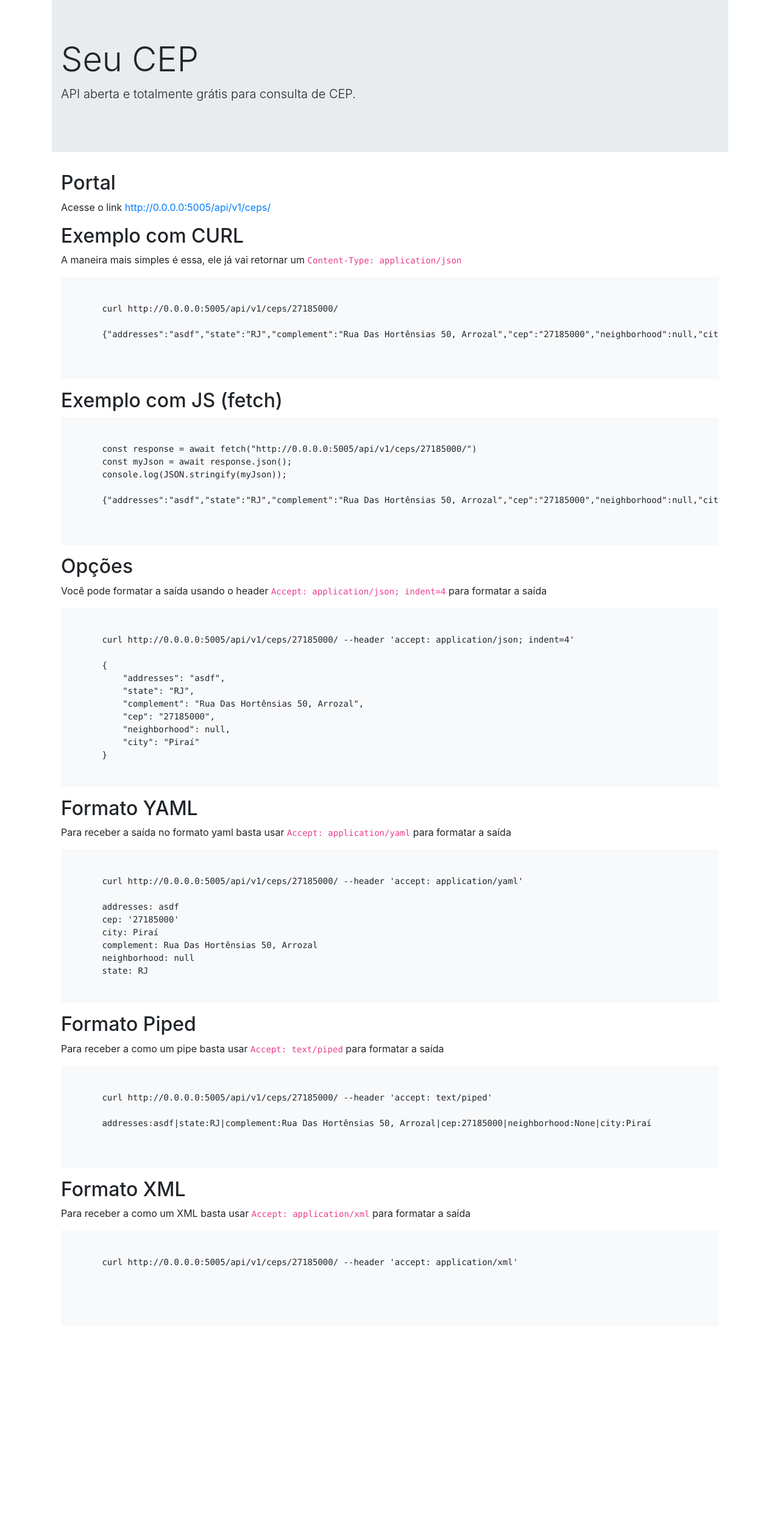
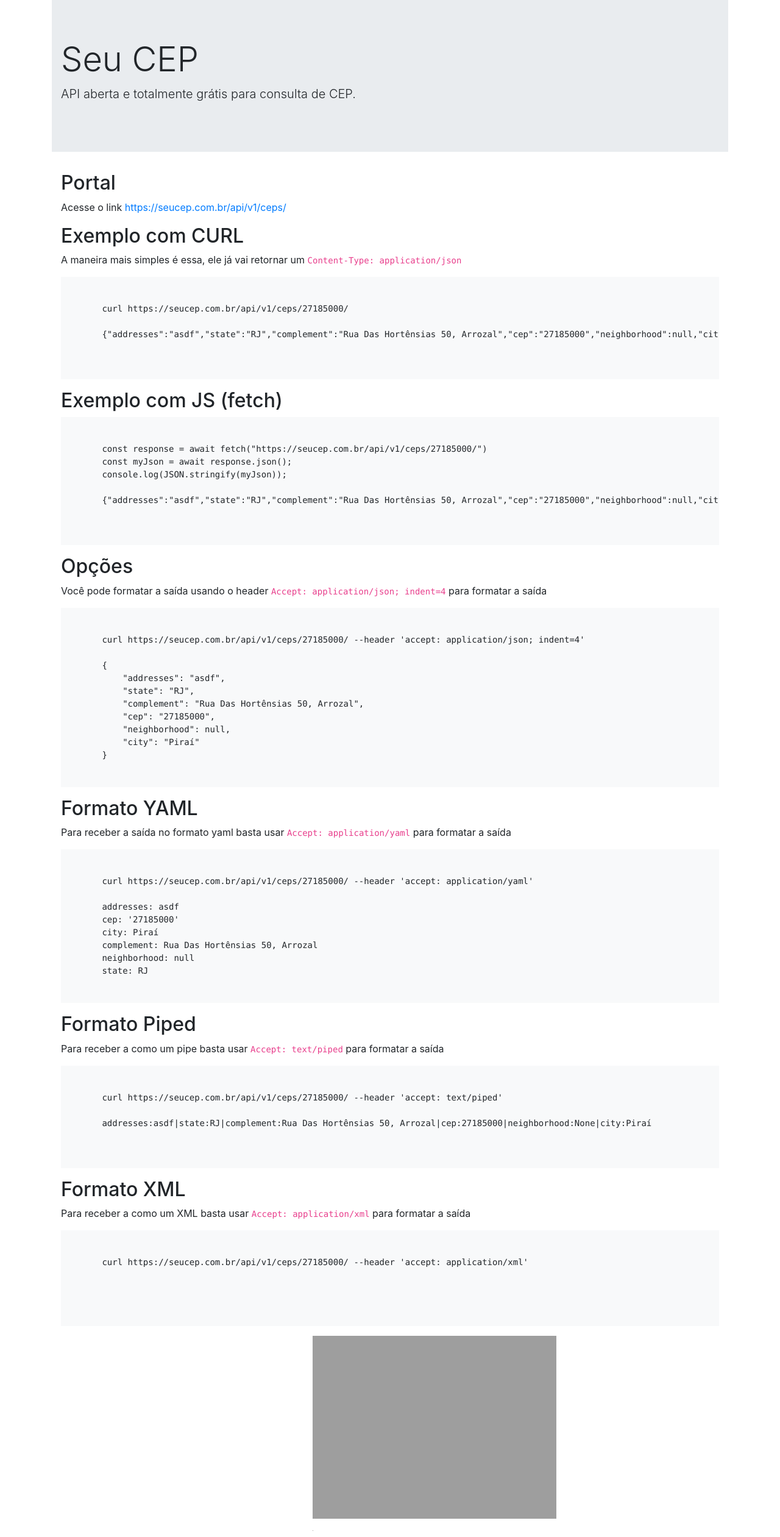
Before and after one commit to ricardochaves/seucep, a Django app: page / in a window 1280 px wide. Shown: the whole page at 61% size. Before the commit the page ends 2078 px from the top, so only its background shows below. Run offline with Django 3.2, Linux system fonts and the light colour scheme; some libraries are stand-ins or nearby versions; grey boxes are pictures that could not be loaded.

Commit message:
update template, update statics

```diff
--- a/seucep/apps/core/templates/core/index.html
+++ b/seucep/apps/core/templates/core/index.html
@@ -21,7 +21,7 @@
         <div class="container">
             <h2 class="display-5"> Portal</h2>
 
-            <p>Acesse o link <a href="http://0.0.0.0:5005/api/v1/ceps/" rel="nofollow" target="_blank">http://0.0.0.0:5005/api/v1/ceps/</a>
+            <p>Acesse o link <a href="https://seucep.com.br/api/v1/ceps/" rel="nofollow" target="_blank">https://seucep.com.br/api/v1/ceps/</a>
             </p>
 
         </div>
@@ -35,7 +35,7 @@
                 <pre class="bg-light">
                     <code>
 
-        curl http://0.0.0.0:5005/api/v1/ceps/27185000/
+        curl https://seucep.com.br/api/v1/ceps/27185000/
 
         {"addresses":"asdf","state":"RJ","complement":"Rua Das Hortênsias 50, Arrozal","cep":"27185000","neighborhood":null,"city":"Piraí"}
 
@@ -54,7 +54,7 @@
                 <pre class="bg-light">
                     <code>
 
-        const response = await fetch("http://0.0.0.0:5005/api/v1/ceps/27185000/")
+        const response = await fetch("https://seucep.com.br/api/v1/ceps/27185000/")
         const myJson = await response.json();
         console.log(JSON.stringify(myJson));
 
@@ -79,7 +79,7 @@
                 <pre class="bg-light">
                     <code>
 
-        curl http://0.0.0.0:5005/api/v1/ceps/27185000/ --header 'accept: application/json; indent=4'
+        curl https://seucep.com.br/api/v1/ceps/27185000/ --header 'accept: application/json; indent=4'
 
         {
             "addresses": "asdf",
@@ -98,7 +98,7 @@
     </div>
 
 
-        <div class="section">
+    <div class="section">
         <div class="container">
             <h2 class="display-5">Formato YAML </h2>
 
@@ -109,7 +109,7 @@
                 <pre class="bg-light">
                     <code>
 
-        curl http://0.0.0.0:5005/api/v1/ceps/27185000/ --header 'accept: application/yaml'
+        curl https://seucep.com.br/api/v1/ceps/27185000/ --header 'accept: application/yaml'
 
         addresses: asdf
         cep: '27185000'
@@ -126,9 +126,7 @@
     </div>
 
 
-
-
-        <div class="section">
+    <div class="section">
         <div class="container">
             <h2 class="display-5">Formato Piped </h2>
 
@@ -139,7 +137,7 @@
                 <pre class="bg-light">
                     <code>
 
-        curl http://0.0.0.0:5005/api/v1/ceps/27185000/ --header 'accept: text/piped'
+        curl https://seucep.com.br/api/v1/ceps/27185000/ --header 'accept: text/piped'
 
         addresses:asdf|state:RJ|complement:Rua Das Hortênsias 50, Arrozal|cep:27185000|neighborhood:None|city:Piraí
 
@@ -152,8 +150,7 @@
     </div>
 
 
-
-        <div class="section">
+    <div class="section">
         <div class="container">
             <h2 class="display-5">Formato XML </h2>
 
@@ -164,11 +161,12 @@
                 <pre class="bg-light">
                     <code>
 
-        curl http://0.0.0.0:5005/api/v1/ceps/27185000/ --header 'accept: application/xml'
+        curl https://seucep.com.br/api/v1/ceps/27185000/ --header 'accept: application/xml'
 
 <textarea rows="1" cols="300" style="border:none;" class="bg-light">
 
-        <Address addresses="asdf" state="RJ" complement="Rua Das Hortênsias 50, Arrozal" cep="27185000" neighborhood="None" city="Piraí"/>
+        <Address addresses="asdf" state="RJ" complement="Rua Das Hortênsias 50, Arrozal" cep="27185000"
+                 neighborhood="None" city="Piraí"/>
 </textarea>
                     </code>
                 </pre>
@@ -181,5 +179,24 @@
 </div>
 
 
+<div class="section">
+        <div class="container d-flex h-100 flex-column">
+            <div class="flex-grow-1"></div>
+            <div class="row justify-content-center">
+                <div class="col-3">
+                    <form action="https://www.paypal.com/cgi-bin/webscr" method="post" target="_top">
+                        <input type="hidden" name="cmd" value="_s-xclick"/>
+                        <input type="hidden" name="hosted_button_id" value="HYJ8E4X3KURKA"/>
+                        <input type="image" src="https://www.paypalobjects.com/en_US/i/btn/btn_donate_SM.gif" border="0"
+                               name="submit" title="PayPal - The safer, easier way to pay online!"
+                               alt="Donate with PayPal button"/>
+                        <img alt="" border="0" src="https://www.paypal.com/en_BR/i/scr/pixel.gif" width="1" height="1"/>
+                    </form>
+                </div>
+            </div>
+    </div>
+</div>
+
+
 </body>
 </html>
--- a/seucep/settings.py
+++ b/seucep/settings.py
@@ -130,7 +130,7 @@
 # Static files (CSS, JavaScript, Images)
 # https://docs.djangoproject.com/en/2.2/howto/static-files/
 
-STATIC_ROOT = "/static/"
+STATIC_ROOT = "./static/"
 STATIC_URL = "/static/"
 
 
```
Also changed, not shown: 2 other files.
